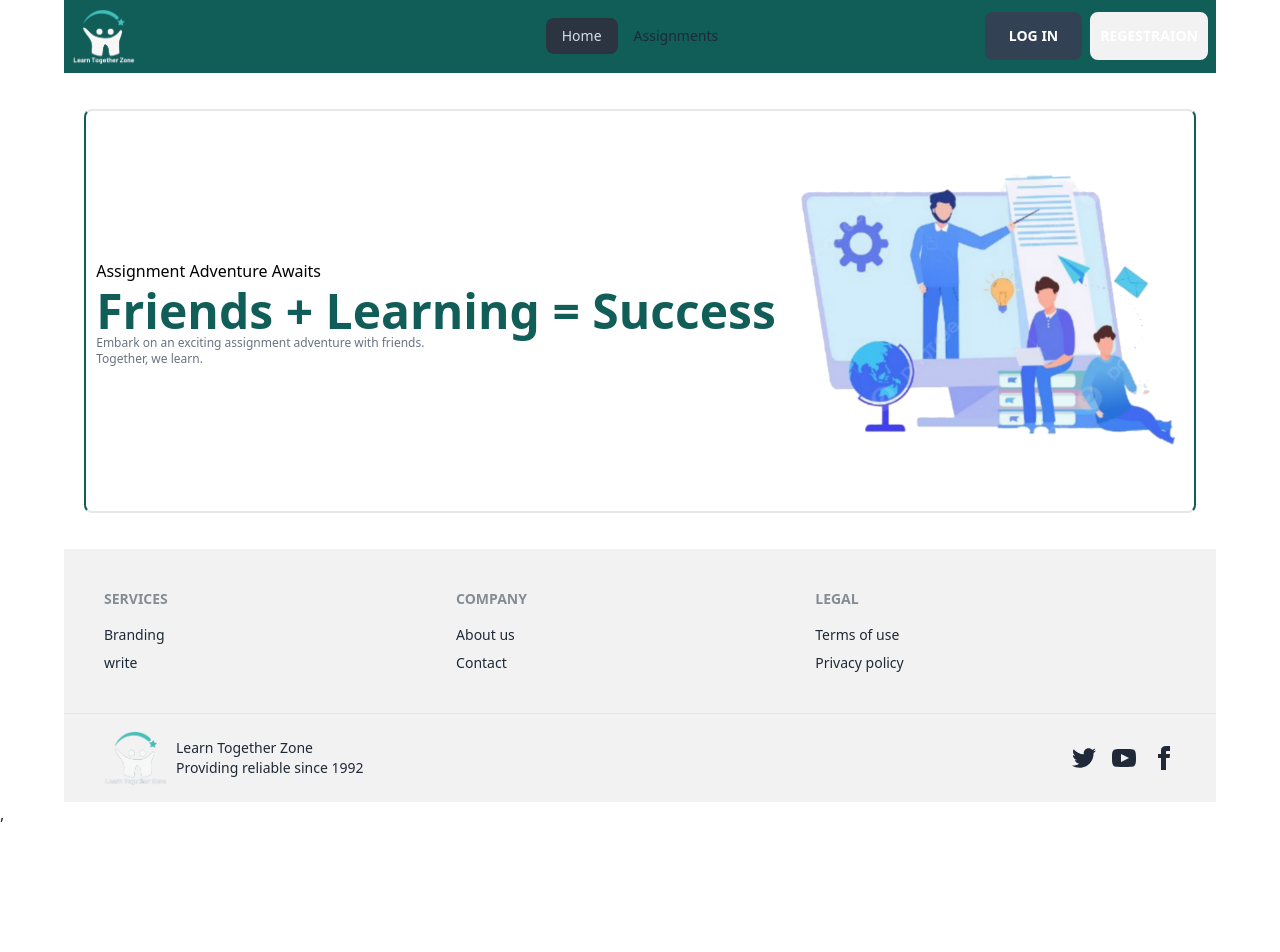
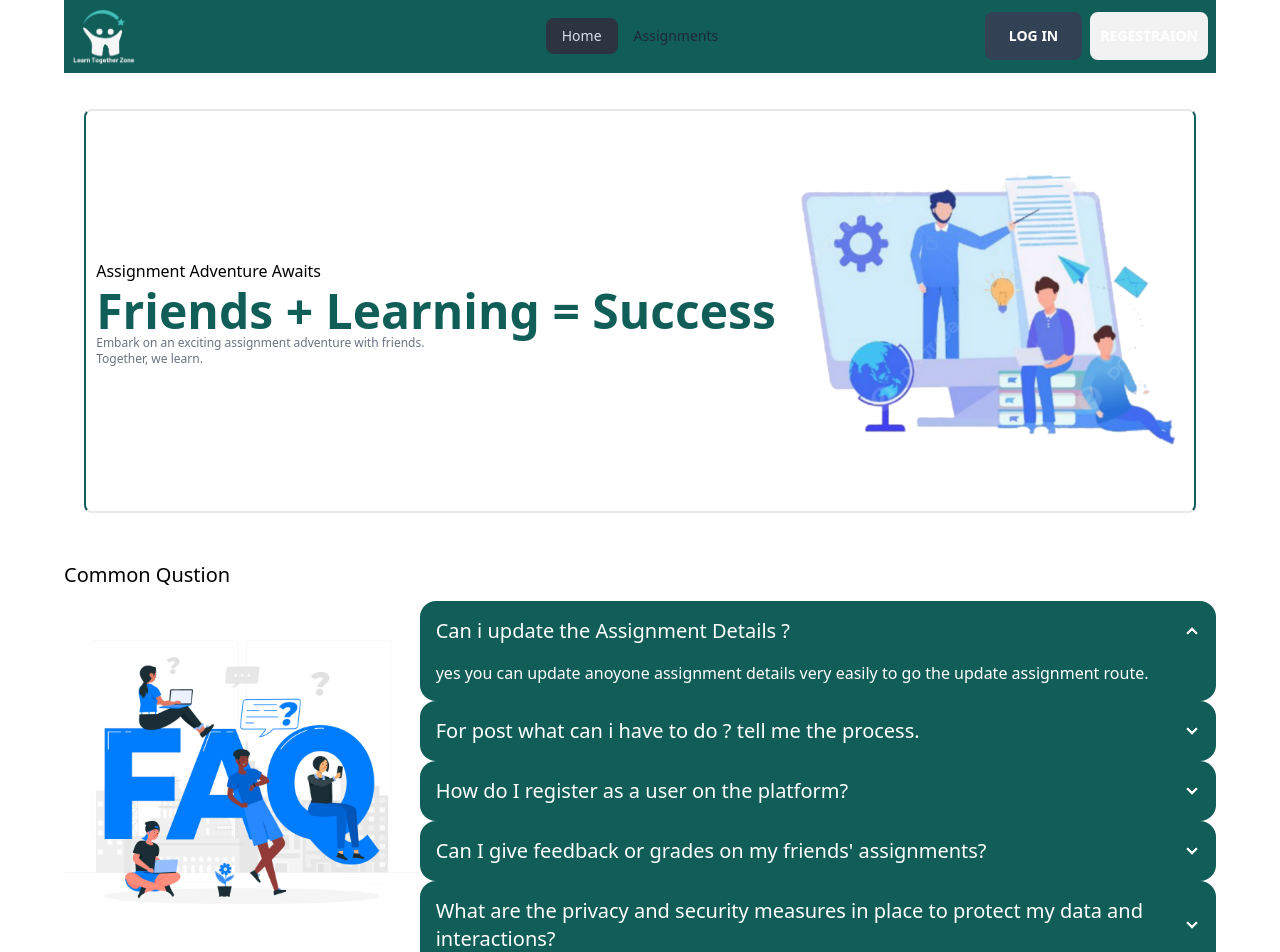
Before and after one commit to juwel36/LearnTogetherZoneClint, a React (Vite) app: page / in a window 1280 px wide. Shown: the top 952 px of the page. Before the commit the page ends 826 px from the top, so only its background shows below. Built offline with nearby package versions, Linux system fonts and the light colour scheme; no server answers; what @react-pdf/renderer would draw is missing.

Commit message:
add faq section for few common  qustion and answer

```diff
--- /dev/null
+++ b/src/Components/FaqSection.jsx
@@ -0,0 +1,81 @@
+import img from '../assets/5066368.jpg'
+
+
+const FaqSection = () => {
+
+
+
+  return (
+  <div className='flex flex-col lg:flex-row mb-10'>
+
+<div className='w-3/6'>
+<img className='w-96' src={img} alt="" />
+
+</div>
+
+
+<div>
+<div className="">
+      <div className="collapse collapse-arrow bg-teal-800 text-white">
+  <input type="radio" name="my-accordion-2" checked="checked" />
+  <div className="collapse-title text-xl font-medium">
+   Can i update the Assignment Details ?
+  </div>
+  <div className="collapse-content">
+    <p> yes you can update anoyone assignment details very easily to go the update assignment route. </p>
+  </div>
+</div>
+<div className="collapse collapse-arrow bg-teal-800 text-white">
+  <input type="radio" name="my-accordion-2" />
+  <div className="collapse-title text-xl font-medium">
+    For post what can i have to do ? tell me the process.
+  </div>
+  <div className="collapse-content">
+    <p> If you want post any assignment you can follow this process.
+    <br />
+    1. Go to Regestraion if you don't have any account and do log in. <br />
+    2. After that going to the create assignment page and paste your all assignment data in form and submit it. </p>
+  </div>
+</div>
+<div className="collapse collapse-arrow bg-teal-800 text-white ">
+  <input type="radio" name="my-accordion-2" />
+  <div className="collapse-title text-xl font-medium">
+  How do I register as a user on the platform?
+  </div>
+  <div className="collapse-content">
+    <p>To register, click on the "Regester" button and fill in the required information. Once registered, you'll be added to the list of friends by default.</p>
+  </div>
+</div>
+<div className="collapse collapse-arrow bg-teal-800 text-white ">
+  <input type="radio" name="my-accordion-2" />
+  <div className="collapse-title text-xl font-medium">
+  Can I give feedback or grades on my friends' assignments?
+  </div>
+  <div className="collapse-content">
+    <p>Yes, you can grade your friends' assignments. After they submit, you can provide feedback and assign a grade. The grading criteria can be set by you or your group.</p>
+  </div>
+</div>
+<div className="collapse collapse-arrow bg-teal-800 text-white ">
+  <input type="radio" name="my-accordion-2" />
+  <div className="collapse-title text-xl font-medium">
+  What are the privacy and security measures in place to protect my data and interactions?
+  </div>
+  <div className="collapse-content">
+    <p>We take your privacy and security seriously. Our platform uses encryption, and we have strict data protection policies in place. Check our privacy policy for more details.</p>
+  </div>
+</div>
+    </div>
+</div>
+
+
+
+
+  </div>
+
+
+
+
+  );
+};
+
+export default FaqSection;
--- a/src/Pages/Home/Home.jsx
+++ b/src/Pages/Home/Home.jsx
@@ -1,4 +1,5 @@
 import Banner from "../../Components/Banner";
+import FaqSection from "../../Components/FaqSection";
 import Footer from "../../Components/Navbar/Footer";
 import Navbar from "../../Components/Navbar/Navbar";
 
@@ -11,6 +12,10 @@ const Home = () => {
       <Navbar></Navbar>
 <Banner></Banner>
 
+
+<p className="text-xl text-black py-3 "> Common Qustion </p>
+<FaqSection></FaqSection>
+
 <Footer></Footer>
 
     </div>
```
Also changed, not shown: src/assets/5066368.jpg (added).
